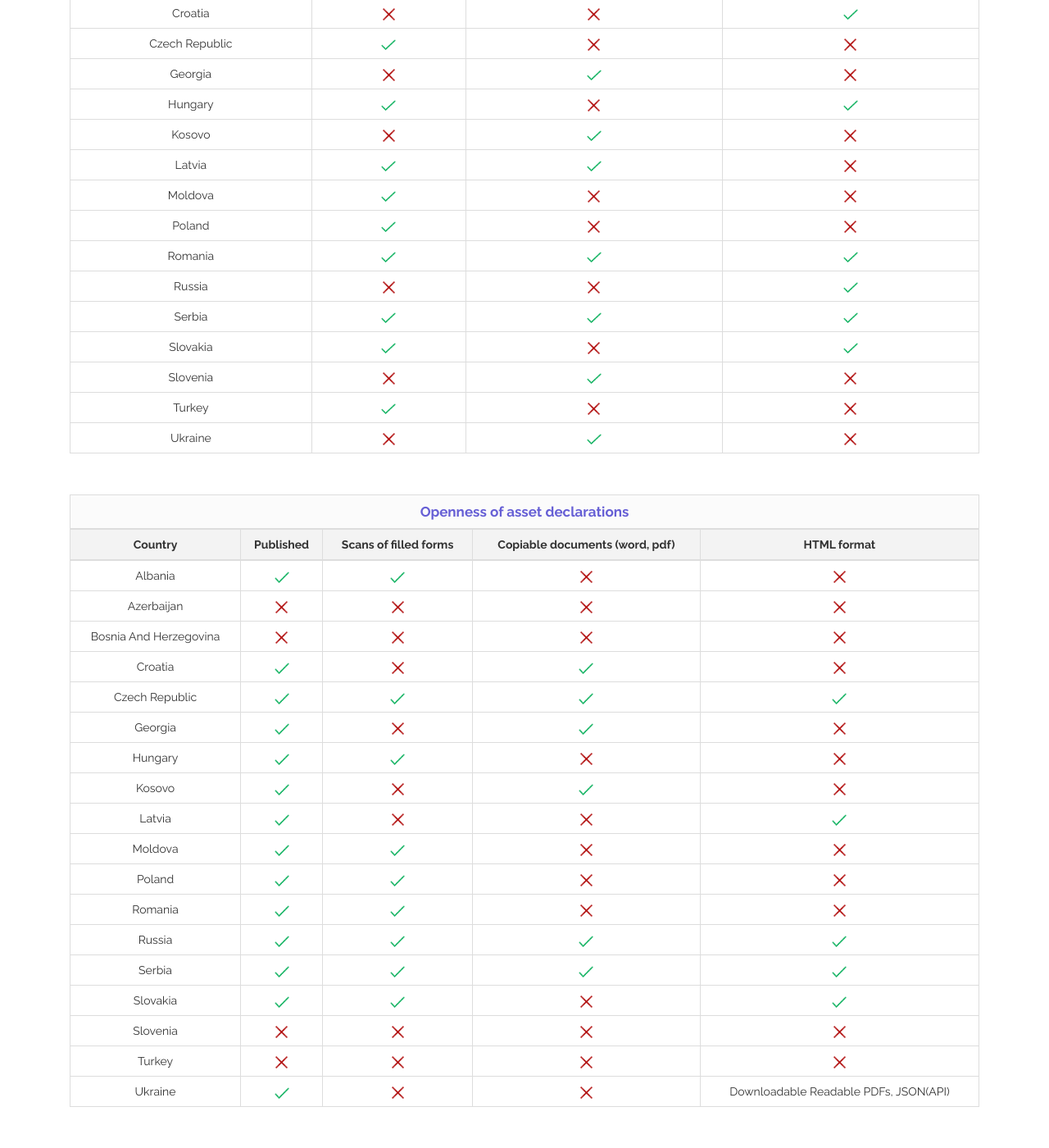
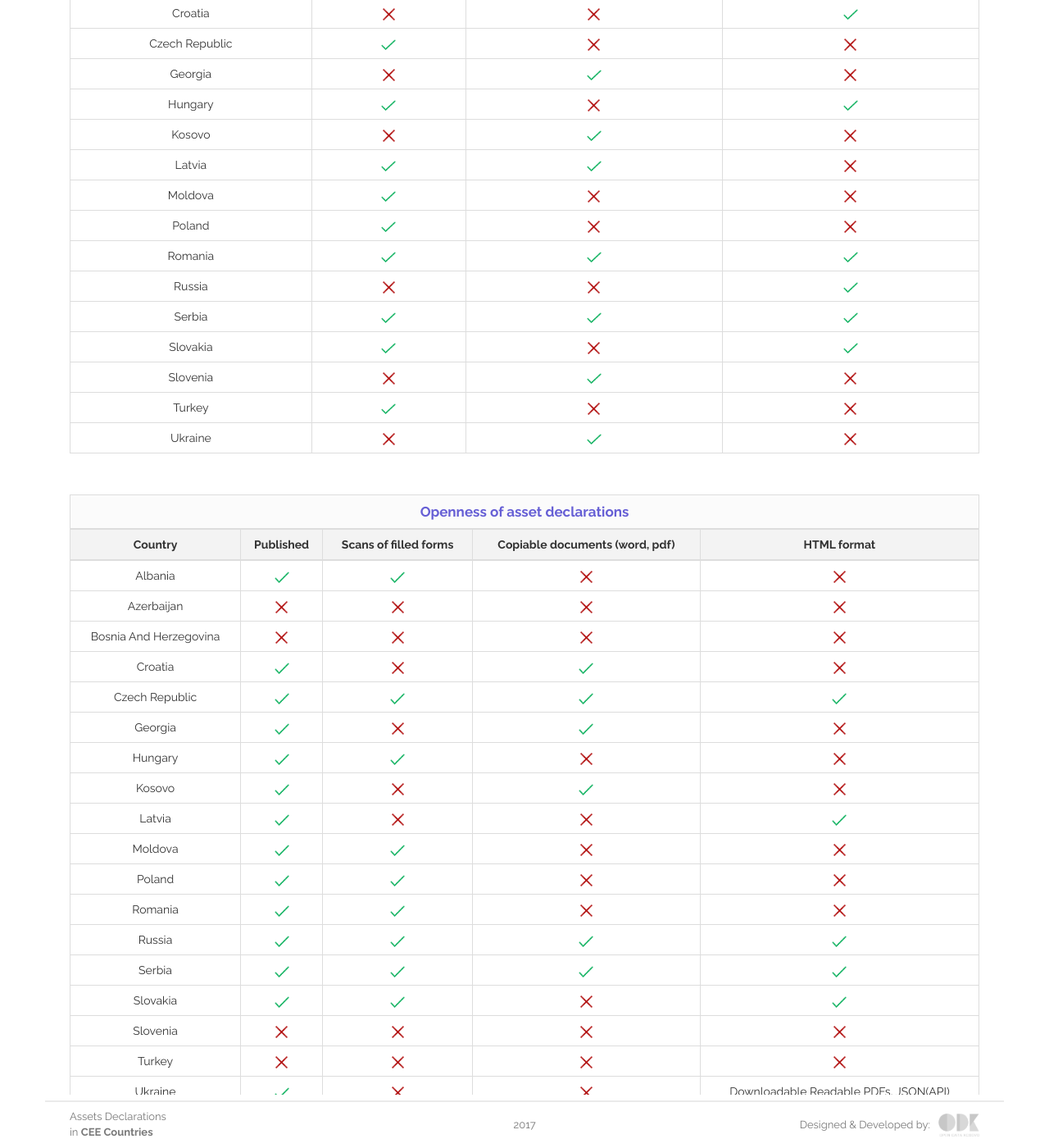
Before and after one commit to opendatakosovo/cee-asset-declarations, a Jekyll site: the page built from _pages/compare.md, in a window 1280 px wide and 1400 px high, scrolled down 8584 px. Shown: the whole window at 82% size. Built offline with Jekyll 4.4.1, drawn with Linux system fonts in a browser that asks for light colours; a style sheet for code colours, icons or effects is not loaded.

Commit message:
About page, and footer implemented

```diff
--- a/_includes/footer.html
+++ b/_includes/footer.html
@@ -1,3 +1,20 @@
+
+    <div class="footer">
+      <div class="container foot">
+        <div class="col-md-4">
+          <p class="foot-logo">Assets Declarations <br />in <b>CEE Countries</b></p>
+        </div>
+        <div class="col-md-4">
+          <p class="foot-logo text-center foot-year">2017<p>
+        </div>
+        <div class="col-md-4">
+          <a target="_blank" href="http://opendatakosovo.org"><img width="50" style="padding-top: 5px;" class="pull-right" src="assets/odk-logo-gray.png" /></a><p style="display: inline; padding-right: 10px;" class="foot-logo pull-right foot-year">Designed & Developed by:</p>
+        </div>
+      </div>
+    </div>
+  </div>
+
+
   <script src="https://ajax.googleapis.com/ajax/libs/jquery/1.12.4/jquery.min.js"></script>
   <script src="https://maxcdn.bootstrapcdn.com/bootstrap/3.3.7/js/bootstrap.min.js" integrity="sha384-Tc5IQib027qvyjSMfHjOMaLkfuWVxZxUPnCJA7l2mCWNIpG9mGCD8wGNIcPD7Txa" crossorigin="anonymous"></script>
   <script src="https://cdnjs.cloudflare.com/ajax/libs/floatthead/2.0.3/jquery.floatThead.js"></script>
--- a/_includes/header.html
+++ b/_includes/header.html
@@ -21,6 +21,7 @@
   </head>
 
   <body>
+    <div id="container">
       <nav id="navBar" class="navbar navbar-default">
         <div class="container">
           <!-- Brand and toggle get grouped for better mobile display -->
--- a/css/style.css
+++ b/css/style.css
@@ -3,6 +3,24 @@ html, body {
    width: 100%;
    min-height: 100%!important;
    height: 100%;
+   margin:0;
+   padding:0;
+   position: relative;
+   min-height: 100%;
+}
+
+body {
+  margin-bottom: 60px;
+}
+
+#container {
+   min-height:100%;
+   position:relative;
+}
+
+#body {
+   padding:10px;
+   padding-bottom:60px;   /* Height of the footer */
 }
 
 /********** Navbar **********/
@@ -312,6 +330,32 @@ table.compare th, table.compare td {
   text-align: left;
 }
 
+
+/********* Footer ***********/
+.footer {
+  position: absolute;
+  bottom: 0;
+  padding-top: 7px;
+  width: 100%;
+  /*height: 28px;*/
+  background-color: #fff;
+}
+
+.foot {
+  border-top: 2px solid #eaeaea;
+  padding-top: 9px;
+}
+
+.foot-logo {
+  font-size: 13px;
+  color: #797979;
+}
+
+.foot-year {
+  padding-top: 10px;
+}
+
+/********* Media Queries *******/
 @media screen and (max-width: 1440px) {
    .interactive-map {
       right: 0px!important;
--- a/js/main.js
+++ b/js/main.js
@@ -42,6 +42,13 @@ $(".collapse").each(function() {
       $(this).parent().find(".glyphicon").removeClass("glyphicon-menu-down").addClass("glyphicon-menu-up");
    }
 });
+
+console.log(window.location.pathname);
+
+if(window.location.pathname == '/cee-asset-declarations/' || window.location.pathname == '/cee-asset-declarations/the-report' || window.location.pathname == '/cee-asset-declarations/compare') {
+  // Footer
+  $('.footer').css({'height': '28px'});
+}
 
 
 if (window.location.pathname == '/cee-asset-declarations/') {
```
Also changed, not shown: _layouts/about.html (+6 -1 lines), assets/actionsee-logo.png (added), assets/odk-logo-gray.png (added), assets/transparencee-logo.png (added). Lines whose indentation alone changed are shown as unchanged.
